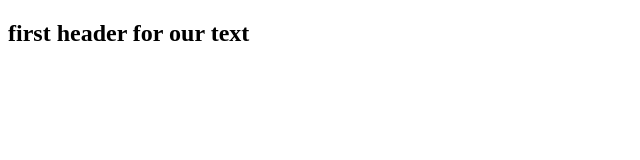
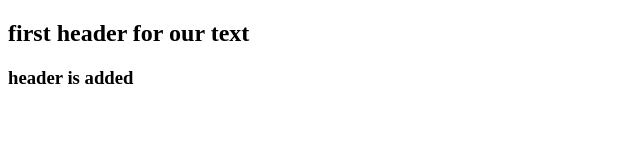
Before and after one commit to sanatulla/gitone, a plain HTML site: page index1.html in a window 1280 px wide. Shown: the whole page, without its empty margins (0-640 px from the left). Drawn offline with Linux system fonts and the light colour scheme.

Commit message:
h3 is added

```diff
--- a/index1.html
+++ b/index1.html
@@ -8,5 +8,6 @@
 </head>
 <body>
     <h2>first header for our text</h2>
+    <h3>header is added</h3>
 </body>
 </html>
```
